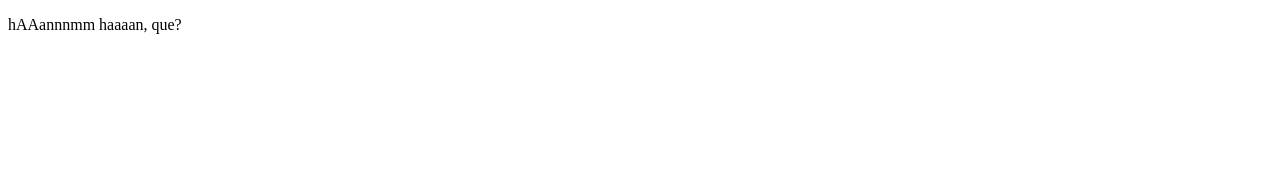
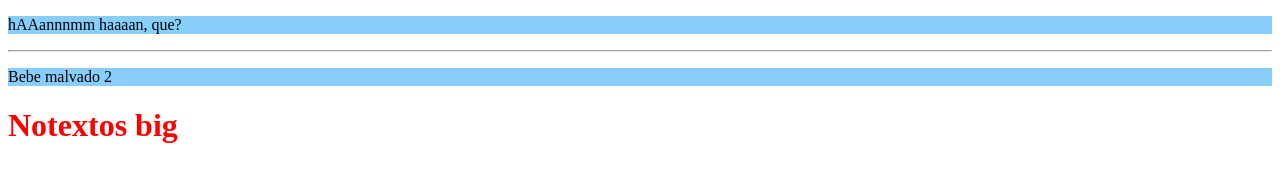
Before and after one commit to corsinoyz/primeiro_repositorio, a plain HTML site: page index.html in a window 1280 px wide. Drawn offline with Linux system fonts and the light colour scheme.

Commit message:
Acrescentei h1

```diff
--- a/estilo.css
+++ b/estilo.css
@@ -0,0 +1,7 @@
+p{
+    background-color: lightskyblue;
+}
+
+h1{
+    color: red
+}
--- a/index.html
+++ b/index.html
@@ -6,5 +6,8 @@
     </head>
     <body>
         <p>hAAannnmm haaaan, que?</p>
+        <hr/>
+        <p>Bebe malvado 2</p>
+        <h1>Notextos big</h1>
     </body>
 </html>
```
